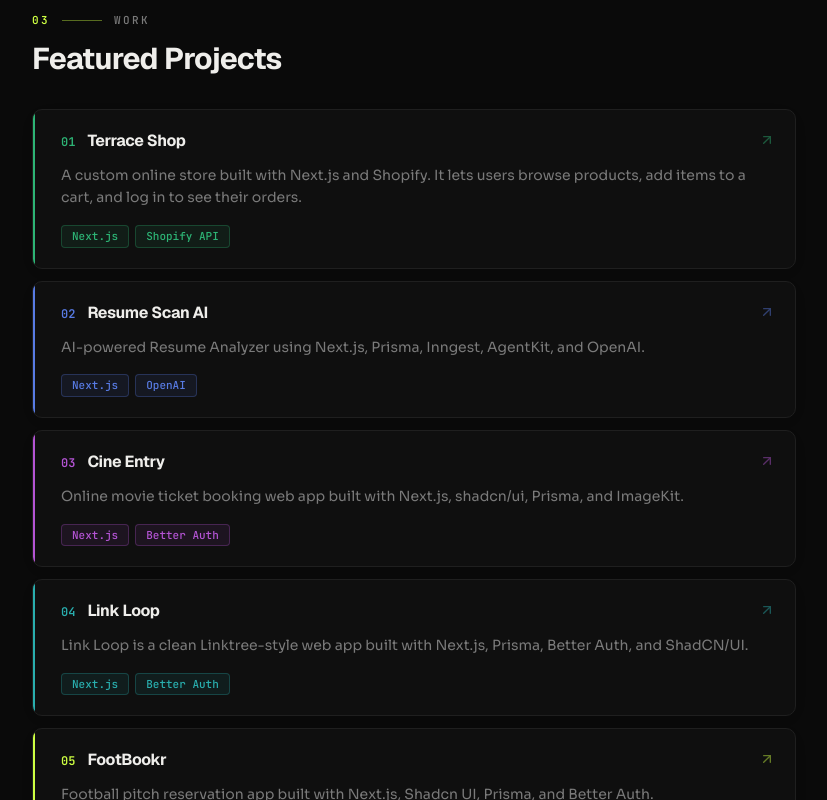
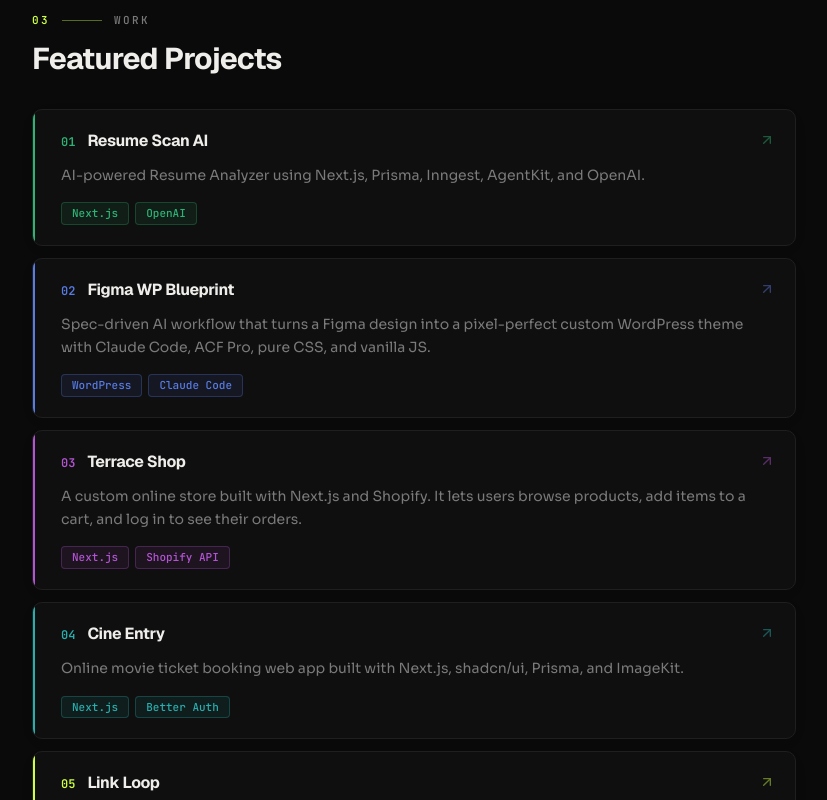
Before and after one commit to saidMounaim/mounaim.dev, a Next.js app: page / in a window 1280 px wide. Shown: the part 1040-1840 px from the top of the page, without its empty margins (420-1247 px from the left). Built offline with nearby package versions, Linux system fonts and the light colour scheme; a web font is replaced by a local one.

Commit message:
Add Figma WP Blueprint project, reorder projects and link Terrace Shop to GitHub

```diff
--- a/constants/index.ts
+++ b/constants/index.ts
@@ -12,18 +12,25 @@
 
 export const projects = [
   {
-    title: "Terrace Shop",
-    description:
-      "A custom online store built with Next.js and Shopify. It lets users browse products, add items to a cart, and log in to see their orders.",
-    techs: ["Next.js", "Shopify API"],
-    link: "https://terraceshop.vercel.app/",
-  },
-  {
     title: "Resume Scan AI",
     description:
       "AI-powered Resume Analyzer using Next.js, Prisma, Inngest, AgentKit, and OpenAI.",
     techs: ["Next.js", "OpenAI"],
     link: "https://resume-scan-ai-seven.vercel.app/",
+  },
+  {
+    title: "Figma WP Blueprint",
+    description:
+      "Spec-driven AI workflow that turns a Figma design into a pixel-perfect custom WordPress theme with Claude Code, ACF Pro, pure CSS, and vanilla JS.",
+    techs: ["WordPress", "Claude Code"],
+    link: "https://figma-wp-blueprint.vercel.app/",
+  },
+  {
+    title: "Terrace Shop",
+    description:
+      "A custom online store built with Next.js and Shopify. It lets users browse products, add items to a cart, and log in to see their orders.",
+    techs: ["Next.js", "Shopify API"],
+    link: "https://github.com/saidMounaim/terraceshop",
   },
   {
     title: "Cine Entry",
```
